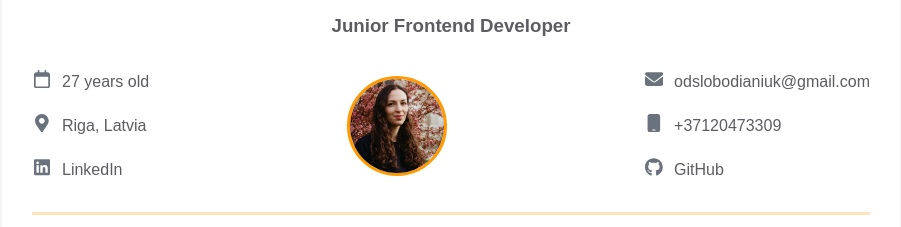
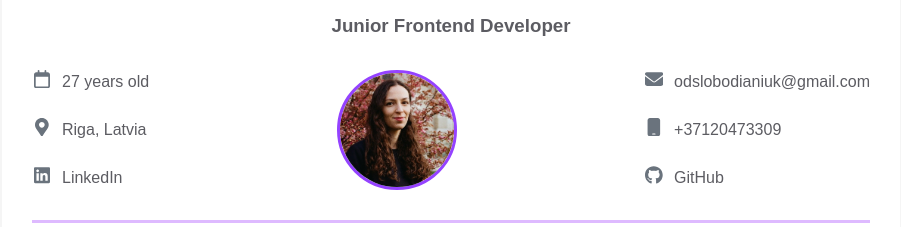
Before and after one commit to MareAura/homepage, a plain HTML site: page index.html in a window 1280 px wide. Shown: the part 132-359 px from the top of the page, without its empty margins (189-1090 px from the left). Drawn offline with Linux system fonts and the light colour scheme.

Commit message:
Adjusted styles

```diff
--- a/styles.css
+++ b/styles.css
@@ -12,8 +12,8 @@ body {
     --secondary-text-color: #5c5c62;
     --durability-text-color: #6a737d9c;
     --icon-color: #6a737d;
-    --border-color: #ff9a0045;
-    --text-decoration-color: #ff9a00;
+    --border-color: #8400ff45;
+    --text-decoration-color: #9442ff;
 }
 
 .container {
@@ -124,8 +124,8 @@ body {
 
 .contact-info__avatar {
     border-radius: 50%;
-    width: 100px;
-    height: 100px;
+    width: 120px;
+    height: 120px;
     object-fit: cover;
     border: 3px solid;
     border-color: var(--text-decoration-color);
```
